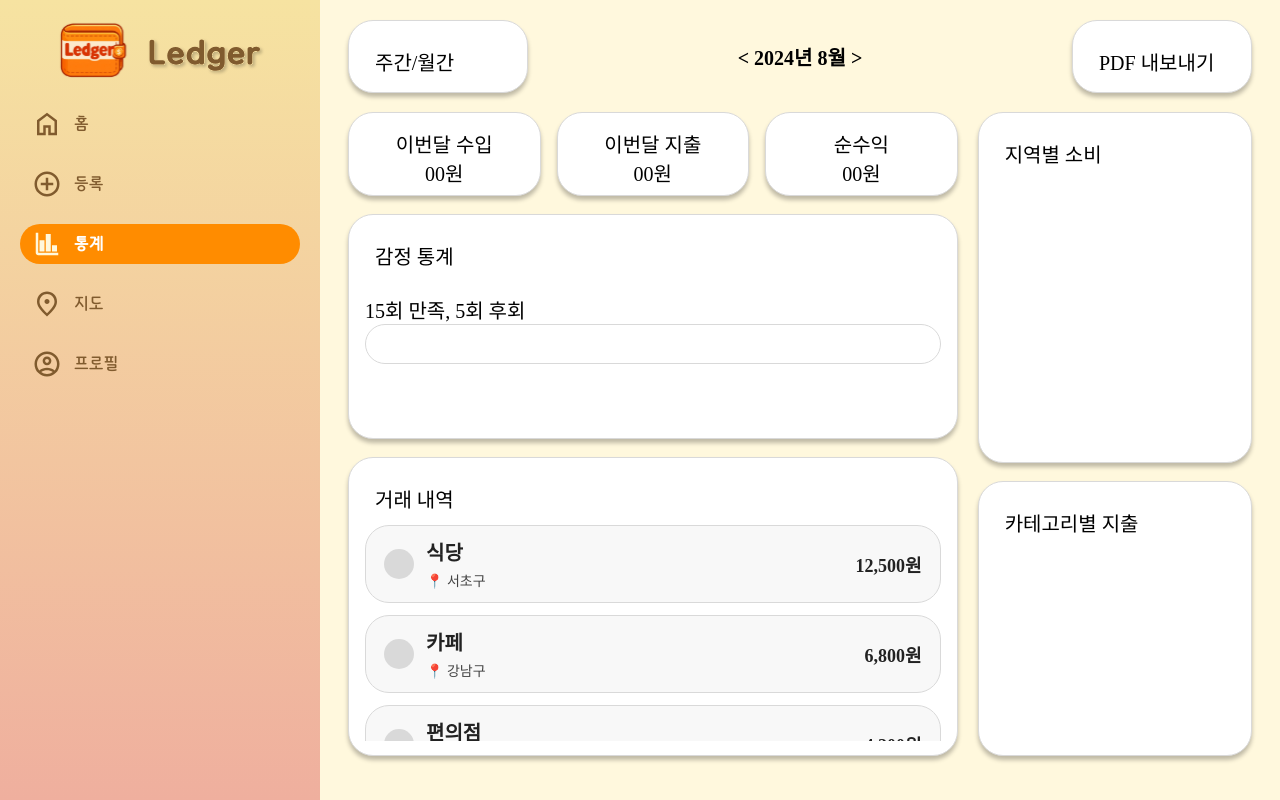
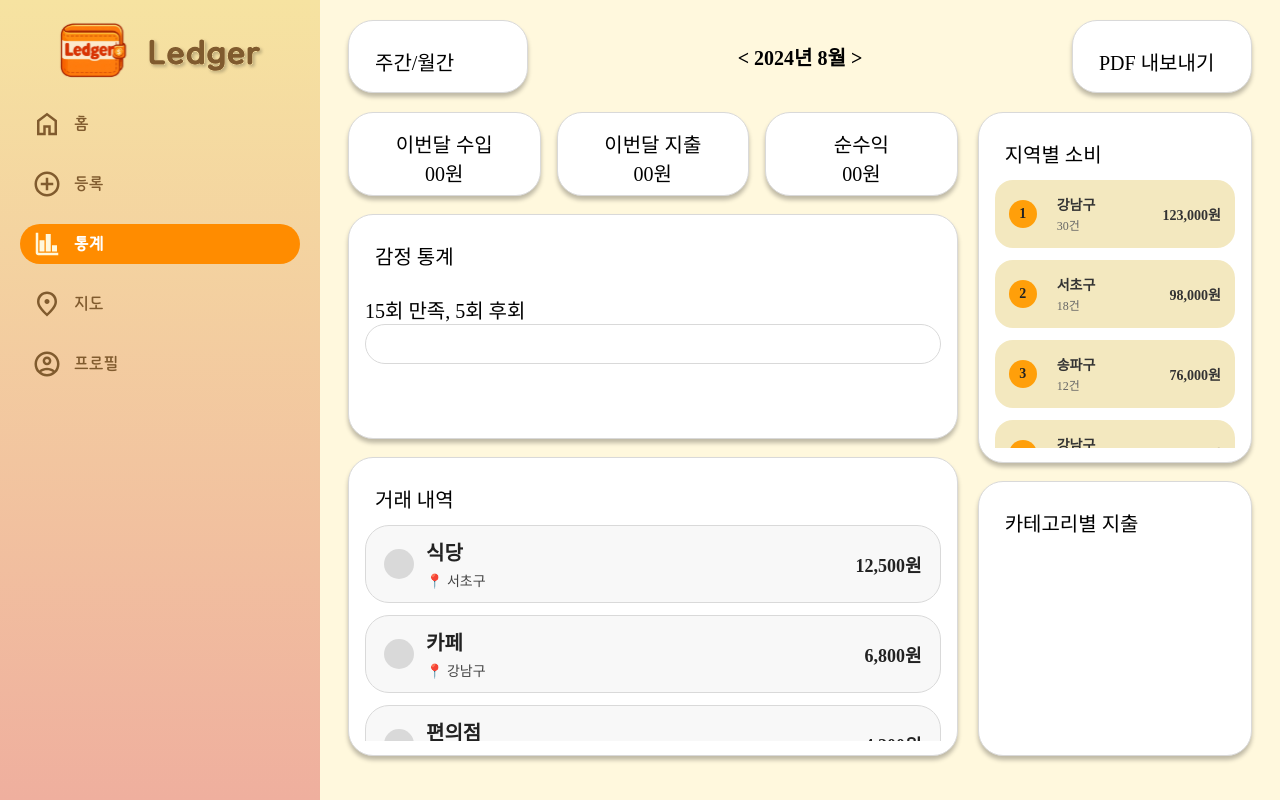
Before and after one commit to 20260304-KB7-27/Ledger-Thanos, a Vue app: page /stats in a window 1280 px wide. Built offline with nearby package versions, Linux system fonts and the light colour scheme.

Commit message:
feat : 지역별 소비 UI 설계

```diff
--- a/src/pages/stats/Stats.vue
+++ b/src/pages/stats/Stats.vue
@@ -56,10 +56,19 @@
       </div>
       <div id="theme-stats">
         <div id="location-spend">
-          <Box width="custom" custom-width="100%"
-            ><div class="box-label">지역별 소비</div>
-            <div v-for="item in localSpendingList">
-              <LocalSpending></LocalSpending>
+          <Box width="custom" custom-width="100%" class="box-custom">
+            <div class="scroll-box">
+              <div class="box-label">지역별 소비</div>
+              <div class="local-list">
+                <LocalSpending
+                  v-for="item in localSpendingList"
+                  :key="item.rank"
+                  :rank="item.rank"
+                  :region="item.region"
+                  :period="item.period"
+                  :amount="item.amount"
+                />
+              </div>
             </div>
           </Box>
         </div>
@@ -113,6 +122,45 @@ const dealLists = [
     location: '송파구',
     amount: 4200,
     iconColor: '#d9d9d9',
+  },
+];
+
+const localSpendingList = [
+  {
+    rank: 1,
+    region: '강남구',
+    period: '30건',
+    amount: 123000,
+  },
+  {
+    rank: 2,
+    region: '서초구',
+    period: '18건',
+    amount: 98000,
+  },
+  {
+    rank: 3,
+    region: '송파구',
+    period: '12건',
+    amount: 76000,
+  },
+    {
+    rank: 4,
+    region: '강남구',
+    period: '30건',
+    amount: 123000,
+  },
+  {
+    rank: 5,
+    region: '서초구',
+    period: '18건',
+    amount: 98000,
+  },
+  {
+    rank: 6,
+    region: '송파구',
+    period: '12건',
+    amount: 76000,
   },
 ];
 </script>
@@ -257,9 +305,8 @@ const dealLists = [
   padding-bottom: 30px;
 }
 
-
 .deal-list,
-.rank-list,
+.local-list,
 .category-list {
   flex: 1;
   min-height: 0;
--- a/src/pages/stats/components/LocalSpending.vue
+++ b/src/pages/stats/components/LocalSpending.vue
@@ -1,15 +1,88 @@
 <template>
+  <div class="local-item">
+    <div class="rank">{{ rank }}</div>
 
+    <div class="info">
+      <div class="region">{{ region }}</div>
+      <div class="period">{{ period }}</div>
+    </div>
+
+    <div class="amount">{{ formatCurrency(amount) }}</div>
+  </div>
 </template>
 
 <script setup>
+const props = defineProps({
+  rank: {
+    type: Number,
+    default: 1,
+  },
+  region: {
+    type: String,
+    default: '',
+  },
+  period: {
+    type: String,
+    default: '',
+  },
+  amount: {
+    type: Number,
+    default: 0,
+  },
+});
 
-
-
+const formatCurrency = (value) => {
+  return `${value.toLocaleString()}원`;
+};
 </script>
 
 <style scoped>
+.local-item {
+  width: 100%;
+  min-height: 68px;
+  display: grid;
+  grid-template-columns: 36px 1fr auto;
+  align-items: center;
+  gap: 12px;
+  padding: 10px 14px;
+  border-radius: 18px;
+  background: #f3e8bf;
+  box-sizing: border-box;
+}
 
+.rank {
+  width: 28px;
+  height: 28px;
+  display: flex;
+  align-items: center;
+  justify-content: center;
+  border-radius: 50%;
+  font-size: 14px;
+  font-weight: 700;
+  color: #222;
+  background: #ff9f0a;
+}
 
+.info {
+  min-width: 0;
+}
 
+.region {
+  font-size: 14px;
+  font-weight: 700;
+  color: #333;
+}
+
+.period {
+  margin-top: 2px;
+  font-size: 12px;
+  color: #666;
+}
+
+.amount {
+  font-size: 14px;
+  font-weight: 700;
+  color: #333;
+  white-space: nowrap;
+}
 </style>
```
